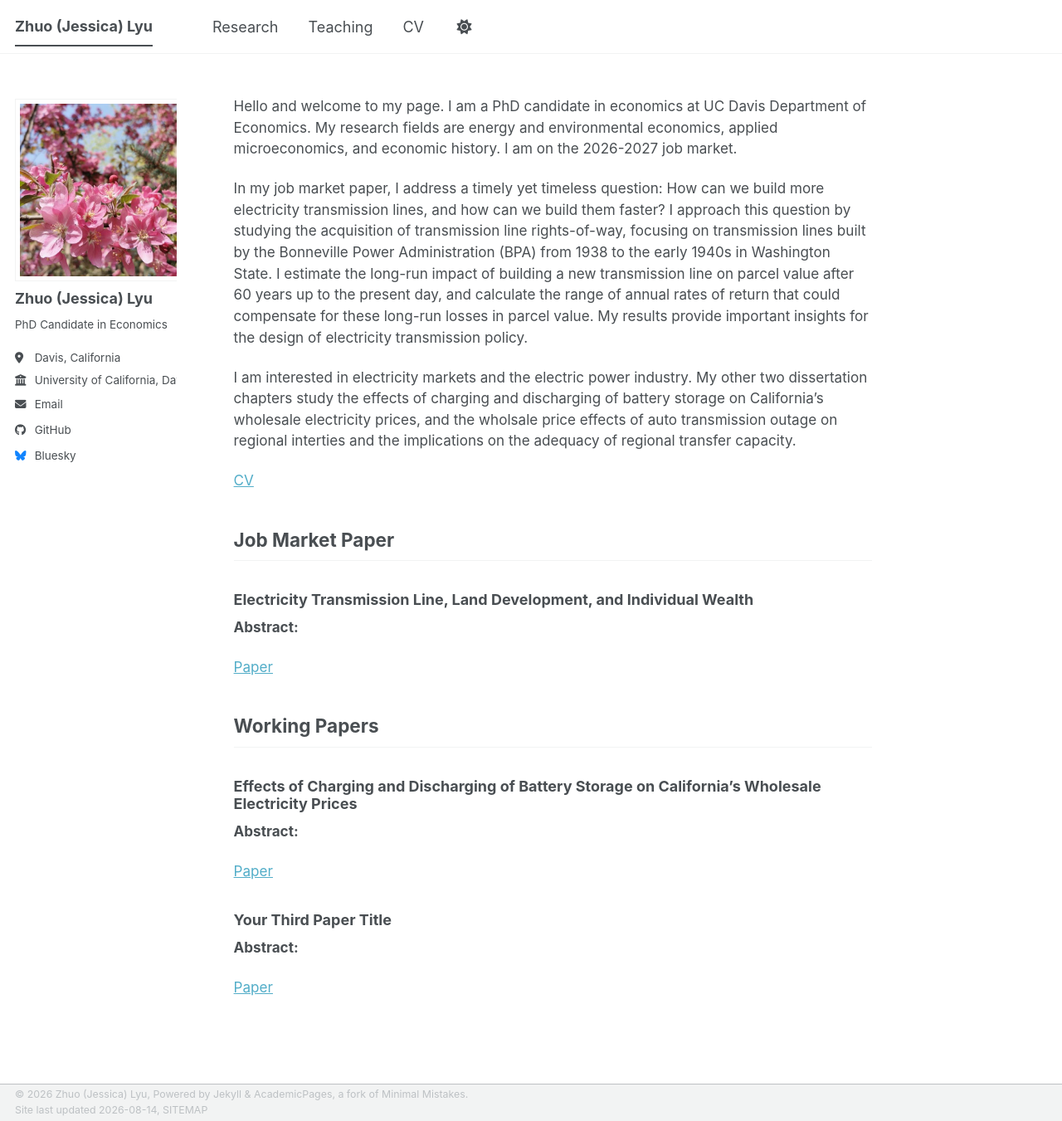
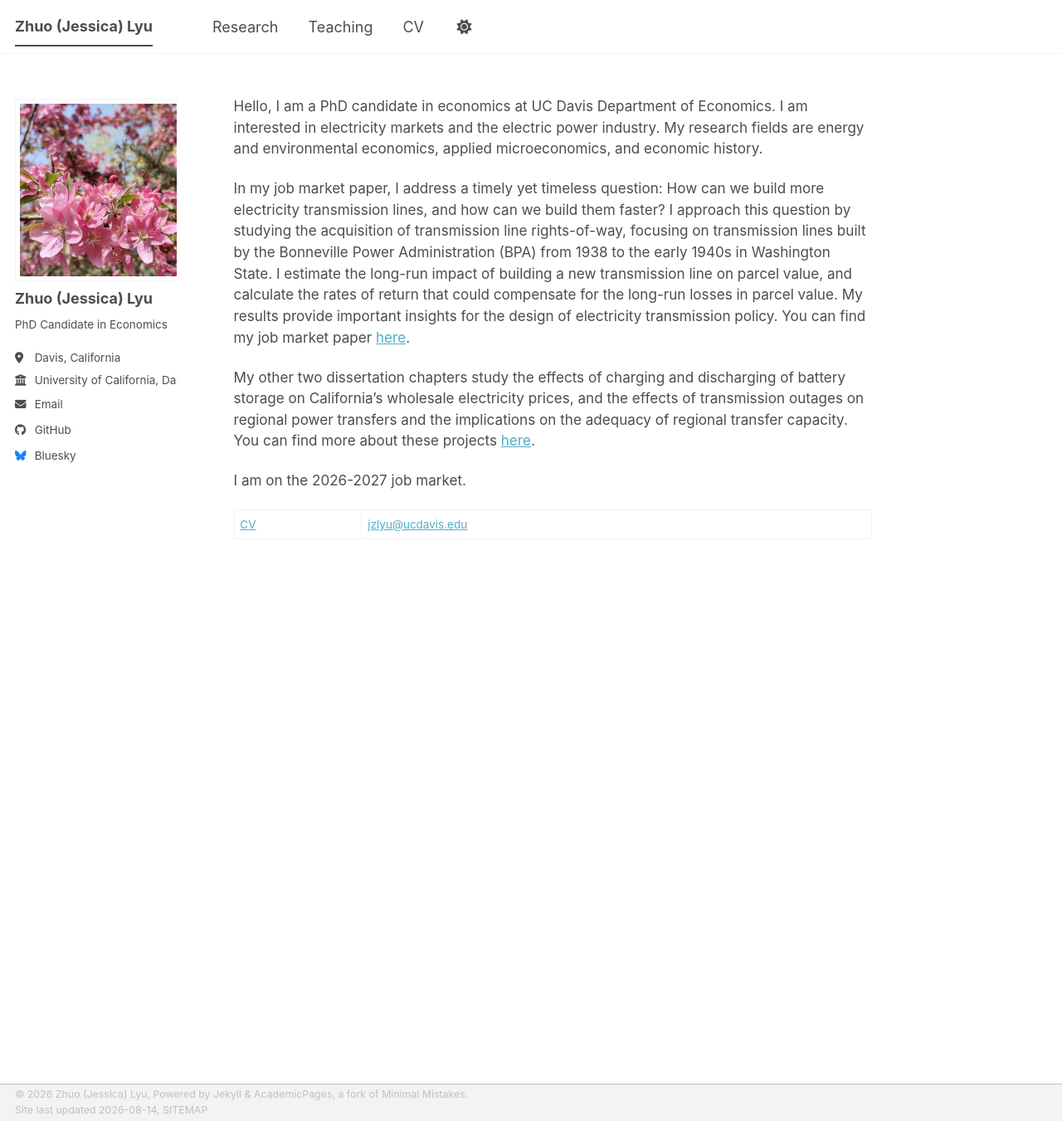
Before and after one commit to Jessicazlyu/jessicalyuzhuo, a Jekyll site: the page built from _pages/about.md, in a window 1280 px wide and 1351 px high. Shown: the whole window at 83% size. Built offline with Jekyll 4.4.1, drawn with Linux system fonts in a browser that asks for light colours; a style sheet for code colours, icons or effects is not loaded.

Commit message:
Revise about page with updated research focus
Updated personal introduction and research details. Added links to job market paper and CV.

```diff
--- a/_pages/about.md
+++ b/_pages/about.md
@@ -7,32 +7,12 @@ redirect_from:
   - /about.html
 ---
 
-Hello and welcome to my page. I am a PhD candidate in economics at UC Davis Department of Economics. My research fields are energy and environmental economics, applied microeconomics, and economic history. I am on the 2026-2027 job market.
+Hello, I am a PhD candidate in economics at UC Davis Department of Economics. I am interested in electricity markets and the electric power industry. My research fields are energy and environmental economics, applied microeconomics, and economic history.
 
-In my job market paper, I address a timely yet timeless question: How can we build more electricity transmission lines, and how can we build them faster? I approach this question by studying the acquisition of transmission line rights-of-way, focusing on transmission lines built by the Bonneville Power Administration (BPA) from 1938 to the early 1940s in Washington State. I estimate the long-run impact of building a new transmission line on parcel value after 60 years up to the present day, and calculate the range of annual rates of return that could compensate for these long-run losses in parcel value. My results provide important insights for the design of electricity transmission policy.
+In my job market paper, I address a timely yet timeless question: How can we build more electricity transmission lines, and how can we build them faster? I approach this question by studying the acquisition of transmission line rights-of-way, focusing on transmission lines built by the Bonneville Power Administration (BPA) from 1938 to the early 1940s in Washington State. I estimate the long-run impact of building a new transmission line on parcel value, and calculate the rates of return that could compensate for the long-run losses in parcel value. My results provide important insights for the design of electricity transmission policy. You can find my job market paper [here](/files/Lyu_JMP.pdf).
 
-I am interested in electricity markets and the electric power industry. My other two dissertation chapters study the effects of charging and discharging of battery storage on California's wholesale electricity prices, and the wholsale price effects of auto transmission outage on regional interties and the implications on the adequacy of regional transfer capacity.
+My other two dissertation chapters study the effects of charging and discharging of battery storage on California's wholesale electricity prices, and the effects of transmission outages on regional power transfers and the implications on the adequacy of regional transfer capacity. You can find more about these projects [here](/research/).
 
-[CV](/files/Lyu_CV.pdf)
+I am on the 2026-2027 job market.
 
-## Job Market Paper
-
-### Electricity Transmission Line, Land Development, and Individual Wealth
-
-**Abstract:**
-
-[Paper](/files/Lyu_JMP.pdf)
-
-## Working Papers
-
-### Effects of Charging and Discharging of Battery Storage on California’s Wholesale Electricity Prices
-
-**Abstract:**
-
-[Paper](/files/Paper2.pdf)
-
-### Your Third Paper Title
-
-**Abstract:**
-
-[Paper](/files/Paper3.pdf)
+[CV](/files/Lyu_CV.pdf) | [jzlyu@ucdavis.edu](mailto:jzlyu@ucdavis.edu)
```
